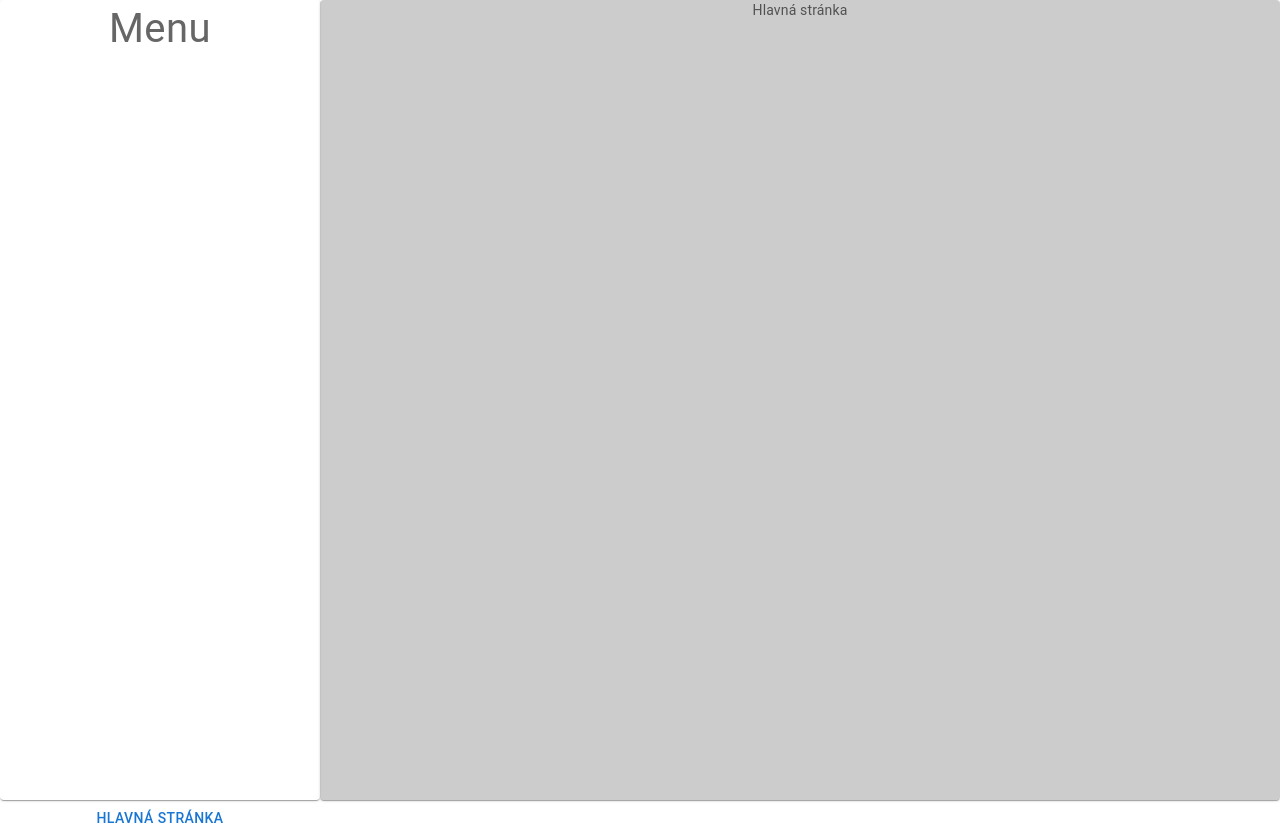
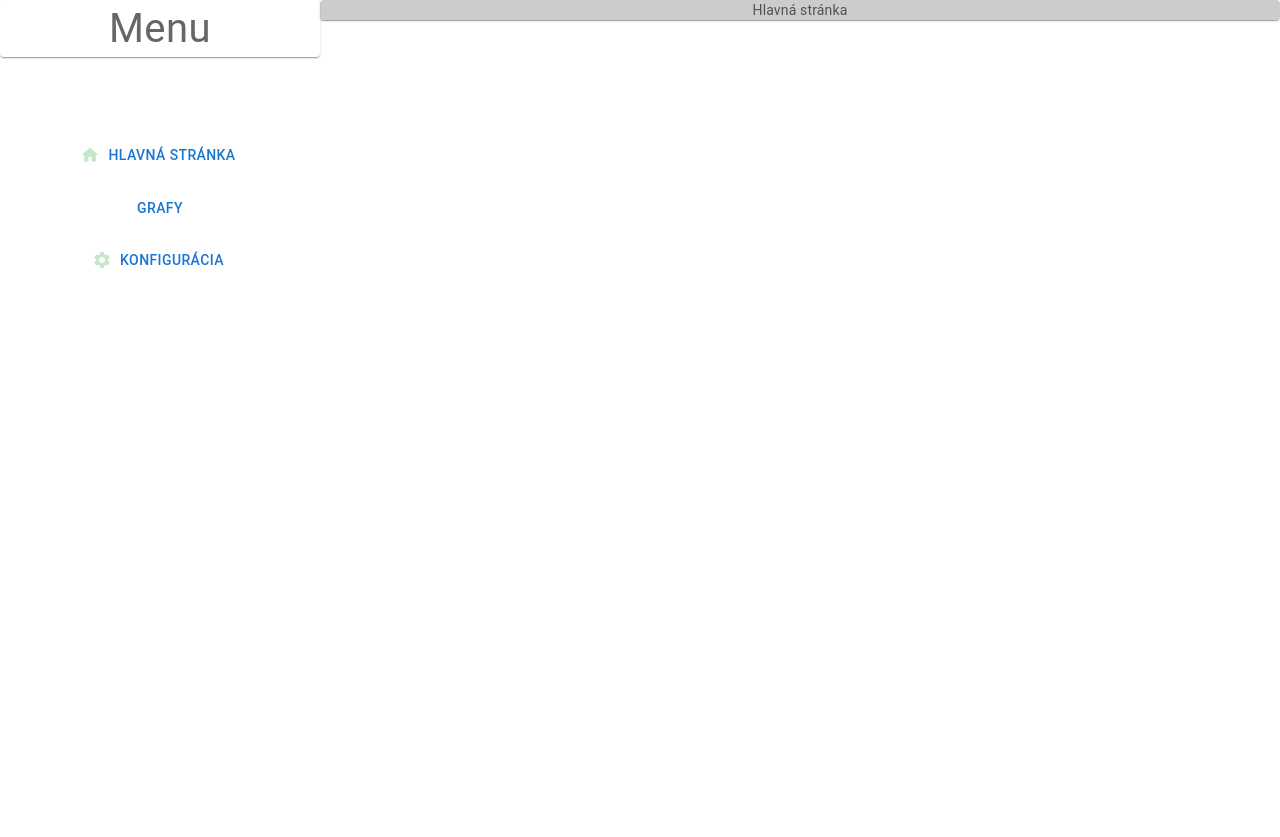
Before and after one commit to kadlicekM/my-app, a React (Create React App) app: page / in a window 1280 px wide. After the commit the page ends 800 px from the top, so only its background shows below. Built offline with nearby package versions, Linux system fonts and the light colour scheme.

Commit message:
menu_progress

```diff
--- a/package.json
+++ b/package.json
@@ -5,6 +5,7 @@
   "dependencies": {
     "@emotion/react": "^11.8.1",
     "@emotion/styled": "^11.8.1",
+    "@mui/icons-material": "^5.5.1",
     "@mui/material": "^5.4.4",
     "@testing-library/jest-dom": "^5.16.2",
     "@testing-library/react": "^12.1.3",
--- a/src/components/grid/grid.tsx
+++ b/src/components/grid/grid.tsx
@@ -3,15 +3,20 @@ import { styled } from '@mui/material/styles';
 import Box from '@mui/material/Box';
 import Paper from '@mui/material/Paper';
 import Grid from '@mui/material/Grid';
+import HomeRoundedIcon from '@mui/icons-material/HomeRounded';
+import SettingsIcon from '@mui/icons-material/Settings';
 import { Button, Typography } from '@mui/material';
+import Stack from '@mui/material/Stack';
+import { green, pink } from '@mui/material/colors';
+
 
 const ItemMenu = styled(Paper)(({ theme }) => ({
     backgroundColor: "white",
     ...theme.typography.body2,
-    padding: theme.spacing(0),
+    padding: theme.spacing(0),      // spacing(1) = 8px paddingu
     textAlign: 'center',
     color: theme.palette.text.secondary,
-    height: "100vh"
+    // height: "100vh"
 }));
 
 const ItemWindow = styled(Paper)(({ theme }) => ({
@@ -20,29 +25,68 @@ const ItemWindow = styled(Paper)(({ theme }) => ({
     padding: theme.spacing(0),
     textAlign: 'center',
     color: theme.palette.text.secondary,
-    height: "100vh"
+    //height: "100vh"
 }));
 
-
+ //fullWidth aby boli buttony pod sebou
 
 export default function FullWidthGrid() {
     return (
         <Box
             sx={{
-                flexGrow: 1,
+                flexGrow: 3,
                 height: "100vh",
             }}>
-            <Grid container height="100vh">
-                <Grid  item xs={3} lg={3}>
-                    <ItemMenu sx={{fontSize:40}}>Menu</ItemMenu>
-                    <Button>Hlavná stránka</Button>
+            <Grid container height="100vh" >
+                <Grid item xs={3} lg={3} direction= "row">
+                    <ItemMenu
+                    sx={{
+                        fontSize:40,
+                        mb:10       //mb= margin-bottom
+                    }}>Menu
+                    </ItemMenu>
+                    <Stack direction = "column" spacing = {2}>
+                    <Button startIcon={<HomeRoundedIcon sx={{color: green[100]}}/>}>Hlavná stránka</Button>
+                    <Button >Grafy</Button>
+                    <Button startIcon = {<SettingsIcon sx={{color: green[100]}}/>}>Konfigurácia</Button>
+                    </Stack>
+
                 </Grid>
 
-                <Grid item xs={3} lg={9}>
+
+                <Grid item xs={3} lg={9} >
                     <ItemWindow>Hlavná stránka</ItemWindow>
                 </Grid>
+            </Grid>
 
-            </Grid>
         </Box >
     );
 }
+// const Item = styled(Paper)(({ theme }) => ({
+//     backgroundColor: theme.palette.mode === 'dark' ? '#1A2027' : '#fff',
+//     ...theme.typography.body2,
+//     padding: theme.spacing(1),
+//     textAlign: 'center',
+//     color: theme.palette.text.secondary,
+//   }));
+
+// export default function BasicGrid() {
+//     return (
+//       <Box sx={{ flexGrow: 1 }}>
+//         <Grid container spacing={2}>
+//           <Grid item xs={8}>
+//             <Item>xs=8</Item>
+//           </Grid>
+//           <Grid item xs={4}>
+//             <Item>xs=4</Item>
+//           </Grid>
+//           <Grid item xs={4}>
+//             <Item>xs=4</Item>
+//           </Grid>
+//           <Grid item xs={8}>
+//             <Item>xs=8</Item>
+//           </Grid>
+//         </Grid>
+//       </Box>
+//     );
+//   }
```
Also changed, not shown: 1 other file (tests, documents, lock files or other folders).
